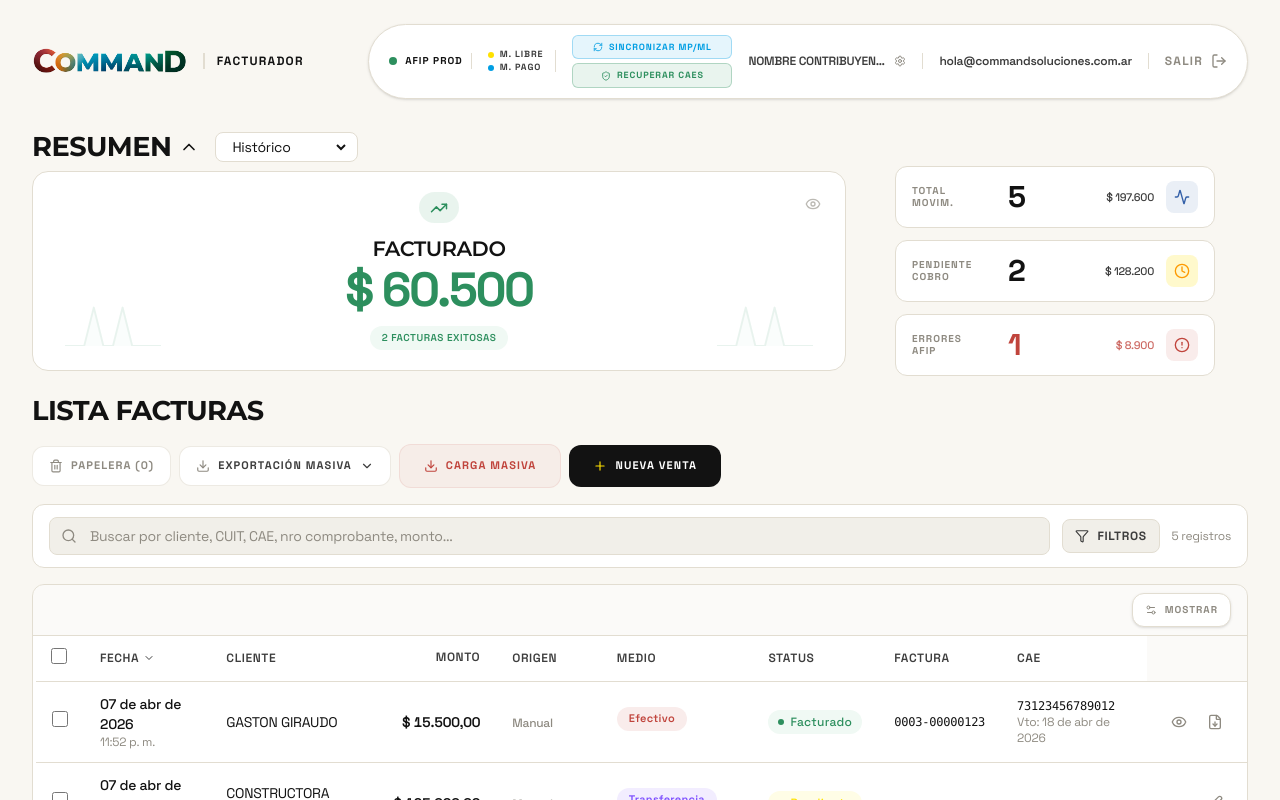
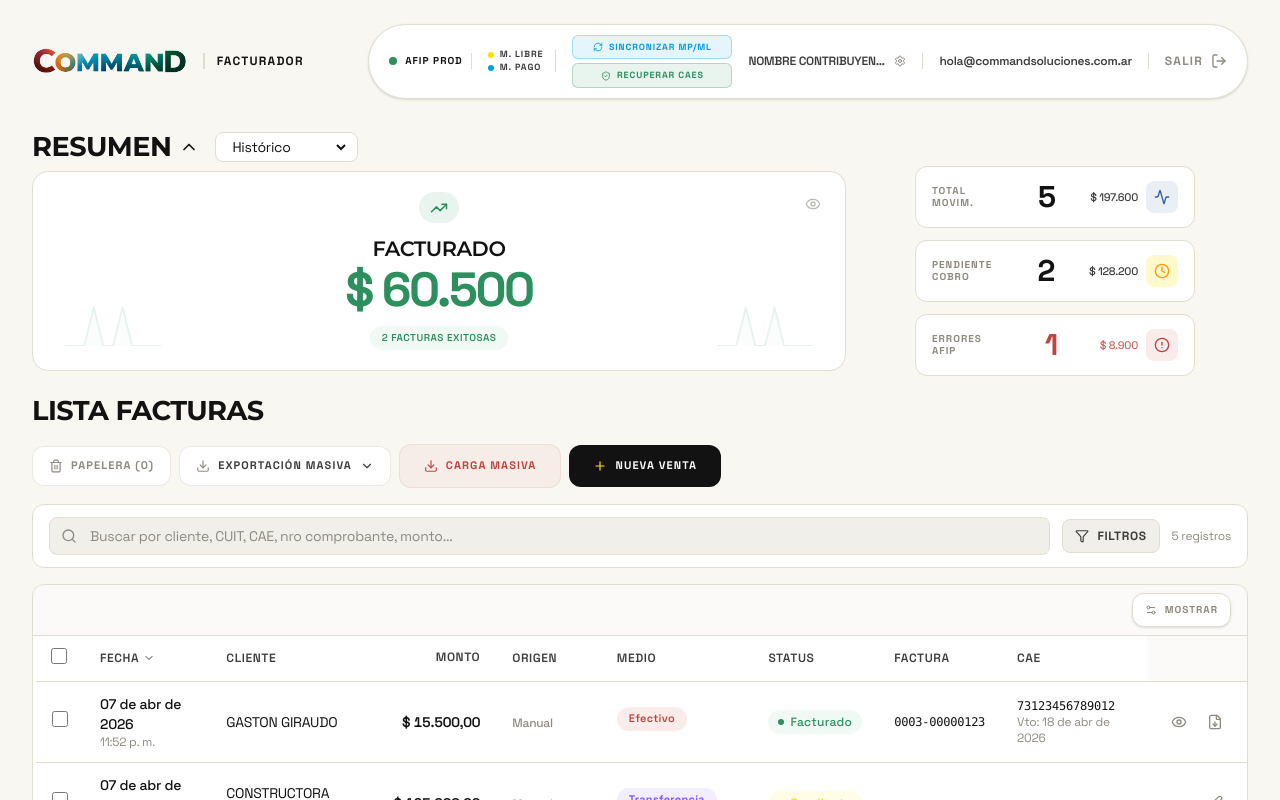
Before and after one commit to curiosidadparlante-jpg/demofacturador, a React (Vite) app: page / in a window 1280 px wide. Shown: the top 800 px of the page. Built offline with nearby package versions, Linux system fonts and the light colour scheme.

Commit message:
UI: Further reduce mini card width and center quantity numbers

```diff
--- a/src/components/StatsCards.jsx
+++ b/src/components/StatsCards.jsx
@@ -116,11 +116,11 @@ export default function StatsCards({ ventas, onCardClick }) {
             {/* Total Ventas */}
             <button
               onClick={() => onCardClick('Total Ventas', activas, timeframe)}
-              className="w-[95%] max-w-[340px] sm:w-[320px] min-h-0 bg-white border border-border rounded-xl px-4 py-3 grid grid-cols-[80px_1fr_auto] items-center gap-2 sm:gap-4 transition-all duration-300 hover:shadow-sm hover:border-blue outline-none cursor-pointer group"
+              className="w-[85%] max-w-[280px] sm:w-[320px] min-h-0 bg-white border border-border rounded-xl px-4 py-3 grid grid-cols-[70px_1fr_auto] items-center gap-2 sm:gap-4 transition-all duration-300 hover:shadow-sm hover:border-blue outline-none cursor-pointer group"
             >
               <div className="font-bold uppercase text-[9px] sm:text-[10px] text-text-muted tracking-widest leading-tight text-left">Total<br/>Movim.</div>
-              <div className="font-black text-2xl sm:text-3xl text-text-primary tracking-tighter text-left">{activas.length}</div>
-              <div className="flex items-center gap-3 justify-end">
+              <div className="font-black text-2xl sm:text-3xl text-text-primary tracking-tighter text-center">{activas.length}</div>
+              <div className="flex items-center gap-2 justify-end">
                  <div className="font-medium text-[10px] sm:text-[11px] text-text-secondary tracking-tight">{renderMoney(totalActivasAmount)}</div>
                  <div className="bg-blue/10 p-2 rounded-lg shrink-0">
                    <Activity size={16} className="text-blue" />
@@ -131,11 +131,11 @@ export default function StatsCards({ ventas, onCardClick }) {
             {/* Pendientes */}
             <button
               onClick={() => onCardClick('Pendientes', pendientes, timeframe)}
-              className="w-[95%] max-w-[340px] sm:w-[320px] min-h-0 bg-white border border-border rounded-xl px-4 py-3 grid grid-cols-[80px_1fr_auto] items-center gap-2 sm:gap-4 transition-all duration-300 hover:shadow-sm hover:border-amber-400 outline-none cursor-pointer group"
+              className="w-[85%] max-w-[280px] sm:w-[320px] min-h-0 bg-white border border-border rounded-xl px-4 py-3 grid grid-cols-[70px_1fr_auto] items-center gap-2 sm:gap-4 transition-all duration-300 hover:shadow-sm hover:border-amber-400 outline-none cursor-pointer group"
             >
               <div className="font-bold uppercase text-[9px] sm:text-[10px] text-text-muted tracking-widest leading-tight text-left">Pendiente<br/>Cobro</div>
-              <div className="font-black text-2xl sm:text-3xl text-text-primary tracking-tighter text-left">{pendientes.length}</div>
-              <div className="flex items-center gap-3 justify-end">
+              <div className="font-black text-2xl sm:text-3xl text-text-primary tracking-tighter text-center">{pendientes.length}</div>
+              <div className="flex items-center gap-2 justify-end">
                  <div className="font-medium text-[10px] sm:text-[11px] text-text-secondary tracking-tight">{renderMoney(pendientesAmount)}</div>
                  <div className="bg-yellow/20 p-2 rounded-lg shrink-0">
                    <Clock size={16} className="text-amber-500" />
@@ -146,11 +146,11 @@ export default function StatsCards({ ventas, onCardClick }) {
             {/* Con Error */}
             <button
               onClick={() => onCardClick('Con Error', conError, timeframe)}
-              className="w-[95%] max-w-[340px] sm:w-[320px] min-h-0 bg-white border border-border rounded-xl px-4 py-3 grid grid-cols-[80px_1fr_auto] items-center gap-2 sm:gap-4 transition-all duration-300 hover:shadow-sm hover:border-red outline-none cursor-pointer group"
+              className="w-[85%] max-w-[280px] sm:w-[320px] min-h-0 bg-white border border-border rounded-xl px-4 py-3 grid grid-cols-[70px_1fr_auto] items-center gap-2 sm:gap-4 transition-all duration-300 hover:shadow-sm hover:border-red outline-none cursor-pointer group"
             >
               <div className="font-bold uppercase text-[9px] sm:text-[10px] text-text-muted tracking-widest leading-tight text-left">Errores<br/>AFIP</div>
-              <div className="font-black text-2xl sm:text-3xl text-red tracking-tighter text-left">{conError.length}</div>
-              <div className="flex items-center gap-3 justify-end">
+              <div className="font-black text-2xl sm:text-3xl text-red tracking-tighter text-center">{conError.length}</div>
+              <div className="flex items-center gap-2 justify-end">
                  <div className="font-medium text-[10px] sm:text-[11px] text-red opacity-80 tracking-tight">{renderMoney(conErrorAmount)}</div>
                  <div className="bg-red/10 p-2 rounded-lg shrink-0">
                    <AlertCircle size={16} className="text-red" />
```
